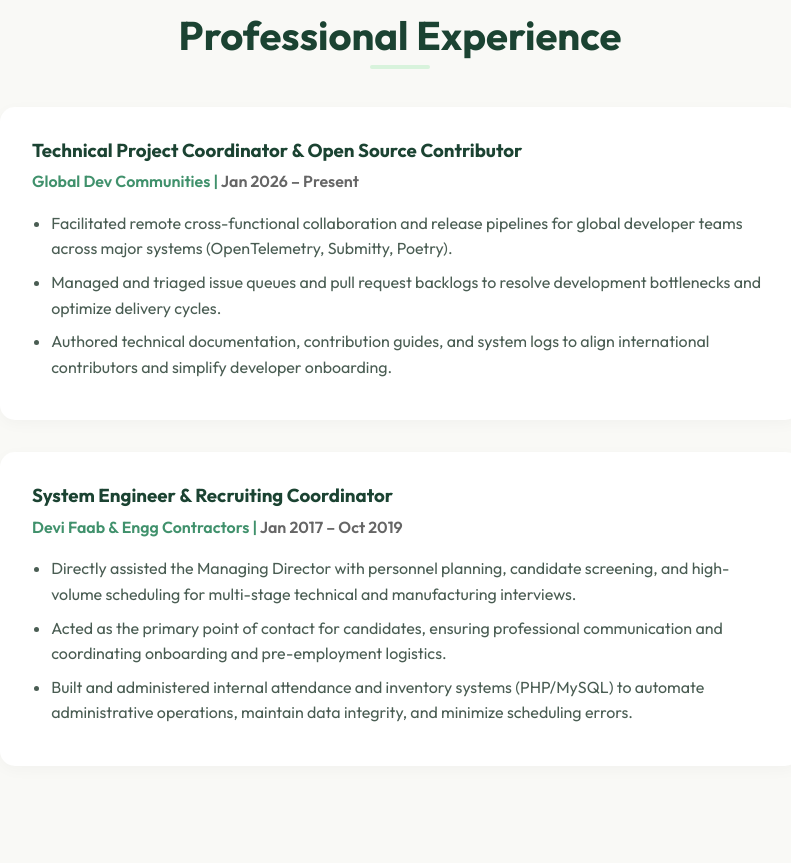
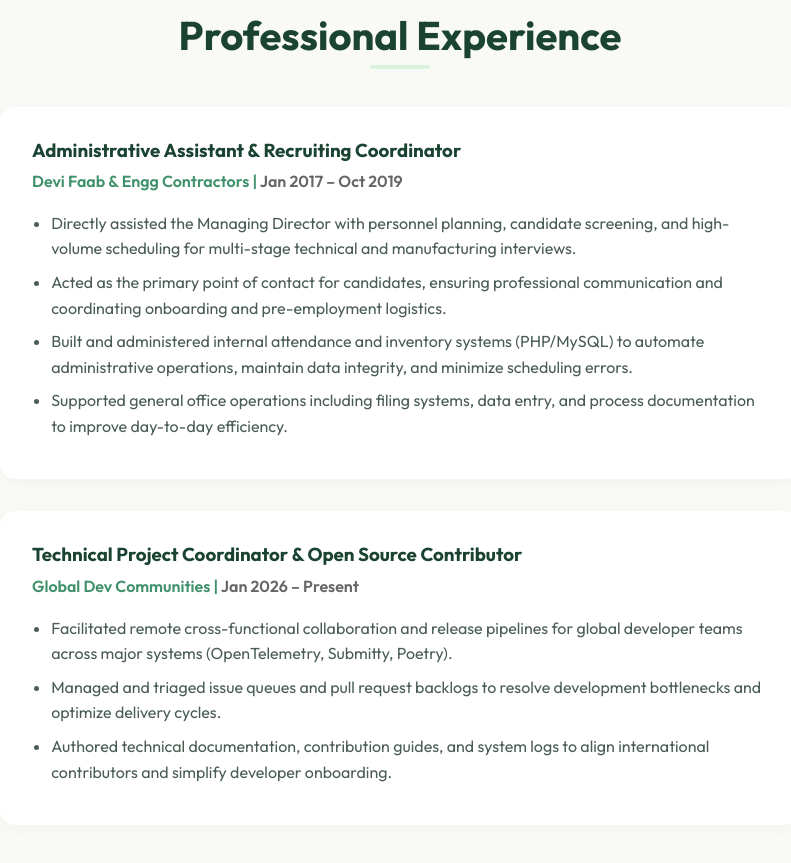
Before and after one commit to srikaaviya/Rc_portfolio, a plain HTML site: page index.html in a window 1280 px wide. Shown: the part 2620-3483 px from the top of the page, without its empty margins (240-1031 px from the left). Drawn offline with Linux system fonts and the light colour scheme.

Commit message:
Update Devi Faab experience block: title, order, and bullet point

```diff
--- a/index.html
+++ b/index.html
@@ -121,22 +121,23 @@
             <div class="education-list" style="max-width: 800px; margin: 0 auto;">
 
                 <div class="education-item" style="margin-bottom: 2rem; padding: 2rem; background: #fff; border-radius: 15px; box-shadow: 0 4px 15px rgba(0,0,0,0.03);">
+                    <h3 style="color: var(--text-primary); margin-bottom: 0.5rem;">Administrative Assistant & Recruiting Coordinator</h3>
+                    <p style="color: var(--accent-green); font-weight: 600; margin-bottom: 1rem;">Devi Faab & Engg Contractors | <span style="color: #666;">Jan 2017 – Oct 2019</span></p>
+                    <ul style="padding-left: 1.2rem; color: #4a5d53;">
+                        <li style="margin-bottom: 0.5rem;">Directly assisted the Managing Director with personnel planning, candidate screening, and high-volume scheduling for multi-stage technical and manufacturing interviews.</li>
+                        <li style="margin-bottom: 0.5rem;">Acted as the primary point of contact for candidates, ensuring professional communication and coordinating onboarding and pre-employment logistics.</li>
+                        <li style="margin-bottom: 0.5rem;">Built and administered internal attendance and inventory systems (PHP/MySQL) to automate administrative operations, maintain data integrity, and minimize scheduling errors.</li>
+                        <li style="margin-bottom: 0.5rem;">Supported general office operations including filing systems, data entry, and process documentation to improve day-to-day efficiency.</li>
+                    </ul>
+                </div>
+
+                <div class="education-item" style="margin-bottom: 2rem; padding: 2rem; background: #fff; border-radius: 15px; box-shadow: 0 4px 15px rgba(0,0,0,0.03);">
                     <h3 style="color: var(--text-primary); margin-bottom: 0.5rem;">Technical Project Coordinator & Open Source Contributor</h3>
                     <p style="color: var(--accent-green); font-weight: 600; margin-bottom: 1rem;">Global Dev Communities | <span style="color: #666;">Jan 2026 – Present</span></p>
                     <ul style="padding-left: 1.2rem; color: #4a5d53;">
                         <li style="margin-bottom: 0.5rem;">Facilitated remote cross-functional collaboration and release pipelines for global developer teams across major systems (OpenTelemetry, Submitty, Poetry).</li>
                         <li style="margin-bottom: 0.5rem;">Managed and triaged issue queues and pull request backlogs to resolve development bottlenecks and optimize delivery cycles.</li>
                         <li style="margin-bottom: 0.5rem;">Authored technical documentation, contribution guides, and system logs to align international contributors and simplify developer onboarding.</li>
-                    </ul>
-                </div>
-
-                <div class="education-item" style="margin-bottom: 2rem; padding: 2rem; background: #fff; border-radius: 15px; box-shadow: 0 4px 15px rgba(0,0,0,0.03);">
-                    <h3 style="color: var(--text-primary); margin-bottom: 0.5rem;">System Engineer & Recruiting Coordinator</h3>
-                    <p style="color: var(--accent-green); font-weight: 600; margin-bottom: 1rem;">Devi Faab & Engg Contractors | <span style="color: #666;">Jan 2017 – Oct 2019</span></p>
-                    <ul style="padding-left: 1.2rem; color: #4a5d53;">
-                        <li style="margin-bottom: 0.5rem;">Directly assisted the Managing Director with personnel planning, candidate screening, and high-volume scheduling for multi-stage technical and manufacturing interviews.</li>
-                        <li style="margin-bottom: 0.5rem;">Acted as the primary point of contact for candidates, ensuring professional communication and coordinating onboarding and pre-employment logistics.</li>
-                        <li style="margin-bottom: 0.5rem;">Built and administered internal attendance and inventory systems (PHP/MySQL) to automate administrative operations, maintain data integrity, and minimize scheduling errors.</li>
                     </ul>
                 </div>
 
```
